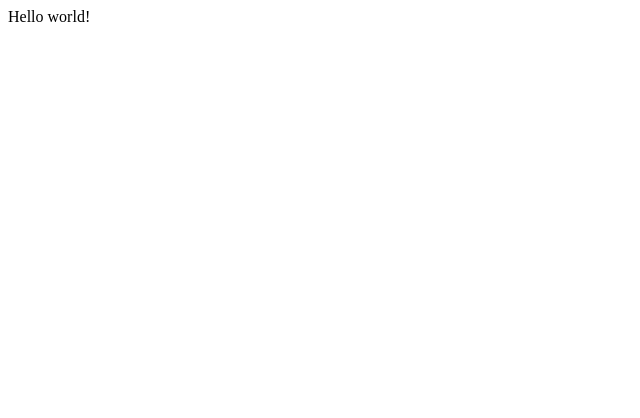
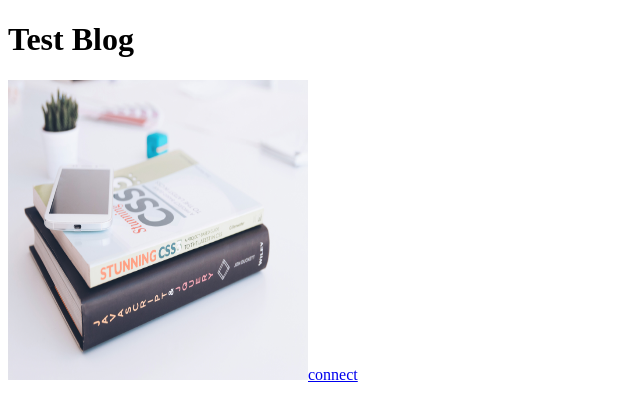
Before and after one commit to Drake224025/gatsby-blog, a Gatsby site: page / in a window 1280 px wide. Shown: the whole page, without its empty margins (0-640 px from the left). Built offline with nearby package versions, Linux system fonts and the light colour scheme; Gatsby itself is replaced by a stand-in of ours.

Commit message:
second commit

```diff
--- a/src/pages/index.js
+++ b/src/pages/index.js
@@ -1,3 +1,11 @@
 import React from "react"
+import Kobu from "../../static/kobu.jpg"
+import { Link } from "gatsby"
 
-export default () => <div>Hello world!</div>
+export default () => (
+  <div>
+    <h1>Test Blog</h1>
+    <img src={Kobu} height="300px" width="300px"></img>
+    <Link to="/test/">connect</Link>
+  </div>
+)
```
Also changed, not shown: src/pages/test.js (+7 -1 lines), src/components/header.js (added), static/kobu.jpg (added).
